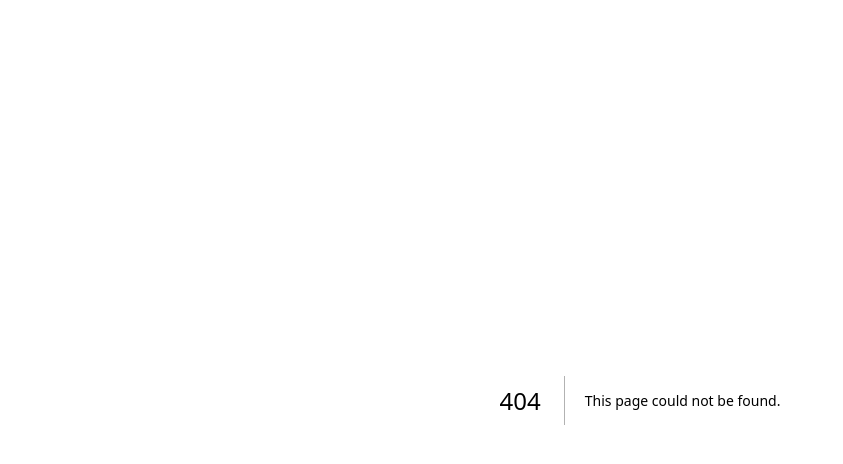
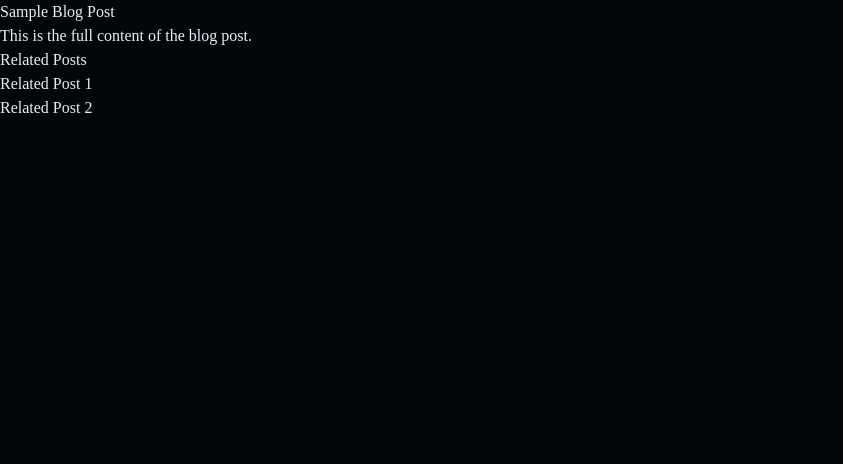
Before and after one commit to Brah-19/My-portfolio, a Next.js app: page /blog/1 in a window 1280 px wide. Before the commit this address had no page. Shown: the top 464 px of the page, without its empty margins (0-843 px from the left). Built offline with nearby package versions, Linux system fonts and the light colour scheme.

Commit message:
Created individual blog post page template.

```diff
--- /dev/null
+++ b/app/blog/[slug]/page.tsx
@@ -0,0 +1,34 @@
+import React from 'react';
+import { useRouter } from 'next/router';
+
+const BlogPostPage = () => {
+    const router = useRouter();
+    const { slug } = router.query;
+
+    // Example blog post data; this should ideally come from a CMS or local file
+    const blogPost = {
+        title: 'Sample Blog Post',
+        content: '<p>This is the full content of the blog post.</p>',
+        relatedPosts: [
+            { title: 'Related Post 1', slug: 'related-post-1' },
+            { title: 'Related Post 2', slug: 'related-post-2' },
+        ],
+    };
+
+    return (
+        <div>
+            <h1>{blogPost.title}</h1>
+            <div dangerouslySetInnerHTML={{ __html: blogPost.content }} />
+            <h2>Related Posts</h2>
+            <ul>
+                {blogPost.relatedPosts.map(post => (
+                    <li key={post.slug}>
+                        <a href={`/blog/${post.slug}`}>{post.title}</a>
+                    </li>
+                ))}
+            </ul>
+        </div>
+    );
+};
+
+export default BlogPostPage;
```
